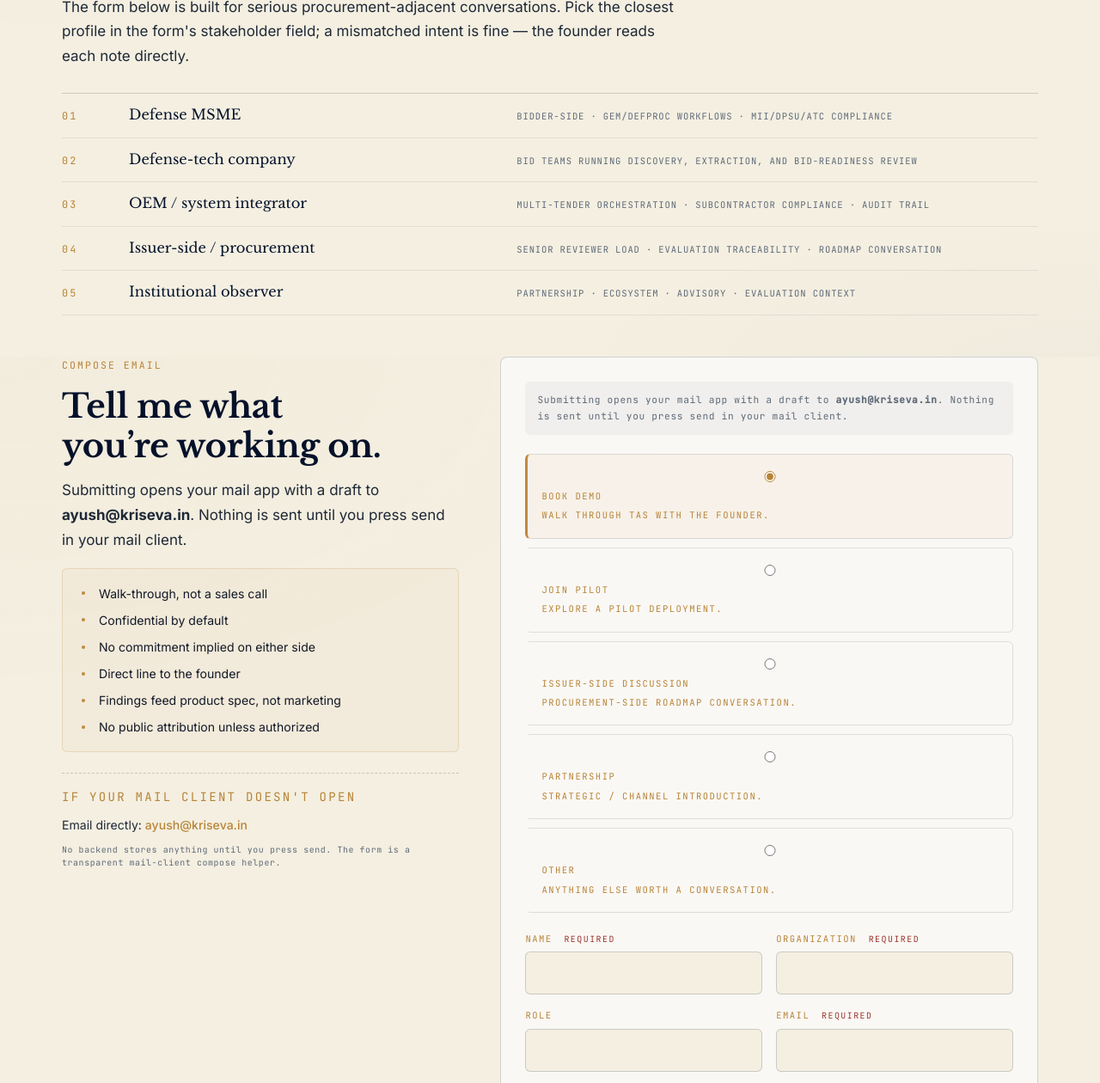
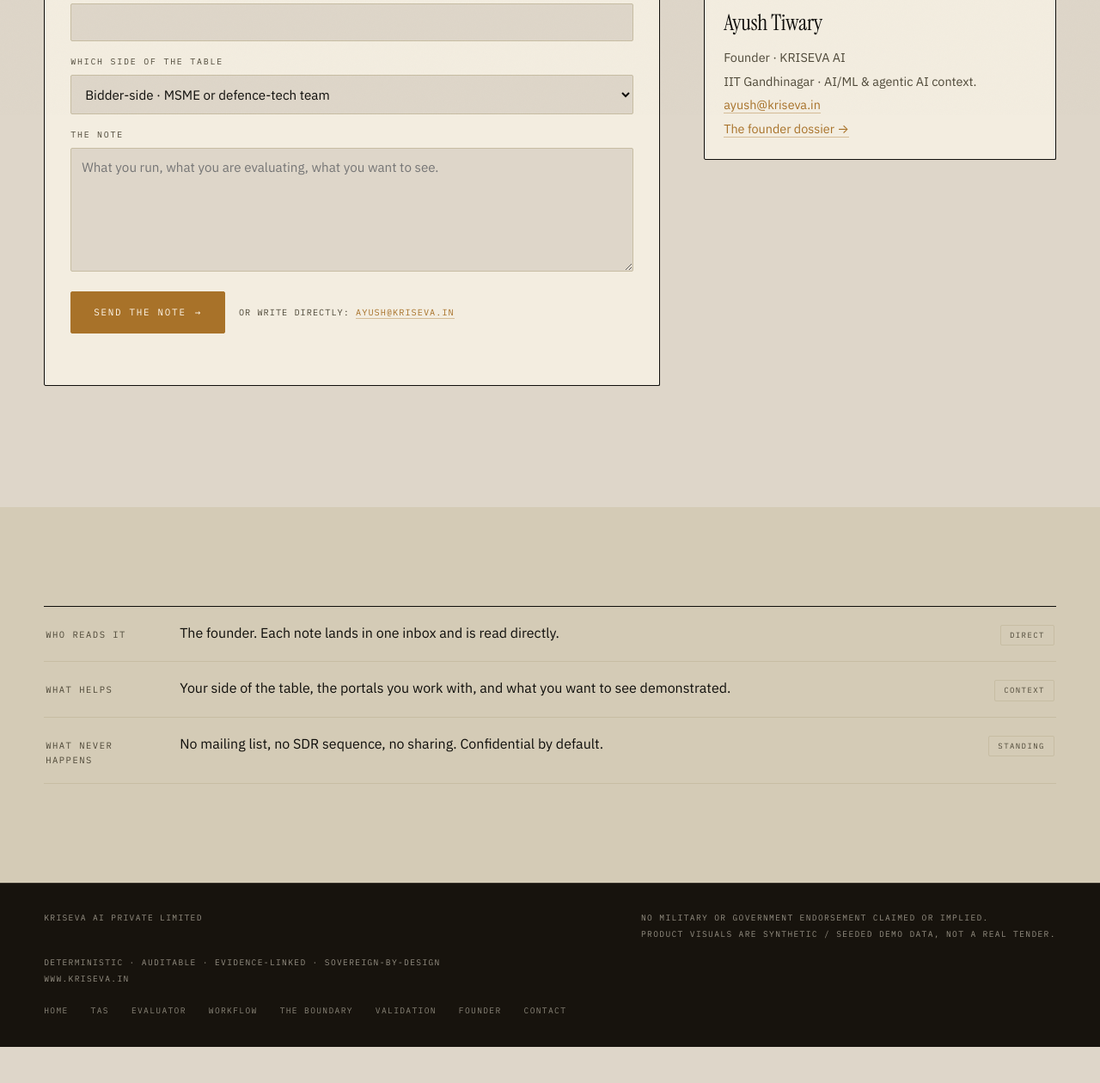
Before and after one commit to aloo7/Kriseva_website_v1, an Astro site in the folder website/: page /contact in a window 1280 px wide. Shown: the part 666-1926 px from the top of the page at 86% size. After the commit the page ends 1884 px from the top, so only its background shows below. Built offline with nearby package versions, Linux system fonts and the light colour scheme; Astro itself is replaced by a stand-in of ours.

Commit message:
[ui] /contact: lead capture via /api/lead, honeypot, no-JS fallback

```diff
--- a/website/src/pages/contact.astro
+++ b/website/src/pages/contact.astro
@@ -1,197 +1,173 @@
 ---
-import BaseLayout from '../layouts/BaseLayout.astro';
-import RouteHero from '../components/RouteHero.astro';
-import SectionLabel from '../components/SectionLabel.astro';
-import ContactIntentPanel from '../components/ContactIntentPanel.astro';
-import { site } from '../data/site';
+// /contact - founder-direct lead capture.
+// Real form POSTing to /api/lead (Cloudflare function, MailChannels forward,
+// honeypot, success and error states). With JS off, the form still posts
+// natively and a visible direct-email line always remains. No mailto-only
+// path, no SDR funnel, no third-party form vendor.
 
-const title = 'Contact Founder';
-const description = 'Direct line to the founder. Contact Founder, Book Demo, or Join Pilot. Confidential by default. No SDR funnel.';
+import V6Layout from '../layouts/V6Layout.astro';
+import { getClaim } from '../data/publicClaims';
 
-const visitors = [
-  { label: 'Defense MSME', body: 'Bidder-side · GeM/DefProc workflows · MII/DPSU/ATC compliance' },
-  { label: 'Defense-tech company', body: 'Bid teams running discovery, extraction, and bid-readiness review' },
-  { label: 'OEM / system integrator', body: 'Multi-tender orchestration · subcontractor compliance · audit trail' },
-  { label: 'Issuer-side / procurement', body: 'Senior reviewer load · evaluation traceability · roadmap conversation' },
-  { label: 'Institutional observer', body: 'Partnership · ecosystem · advisory · evaluation context' },
-];
+const education = getClaim('founder.education')!.wording;
+
+const title = 'Contact · Speak directly with the founder';
+const description = 'If you run a tender workflow on the bidder side, sit on the evaluation side, or are evaluating Kriseva seriously, the conversation is direct and founder-led.';
 ---
-<BaseLayout title={title} description={description}>
-  <RouteHero
-    eyebrow="Speak Directly"
-    title="Contact the founder.<br /><span class='brass'>No SDR funnel.</span>"
-    subtitle="If you run a tender workflow on the bidder side, sit on the procurement side, or are evaluating KRISEVA seriously, the conversation is direct. Anonymization holds where the conversation requires it."
-    meta={`Direct: ${site.email} · ${site.domain}`}
-  />
+<V6Layout title={title} description={description} path="/contact">
 
-  {/* Visitor framing strip */}
-  <section class="section section--paper" style="padding-top:24px;padding-bottom:48px;">
-    <div class="container">
-      <div class="reveal">
-        <SectionLabel>Who this is for</SectionLabel>
-        <h2 style="margin-bottom: 14px;">Five reader profiles.</h2>
-        <p style="color: var(--ink-soft); max-width: 720px; margin-bottom: 28px;">
-          The form below is built for serious procurement-adjacent conversations. Pick the closest profile in the form's stakeholder field; a mismatched intent is fine — the founder reads each note directly.
-        </p>
+  <!-- ============ HERO + FORM ============ -->
+  <section class="ihero" aria-label="Contact">
+    <div class="wrap cgrid2">
+      <div>
+        <p class="eyebrow">Speak directly</p>
+        <h1 class="display">Contact the founder. <em class="em-brass">No SDR funnel.</em></h1>
+        <p class="dek">If you run a tender workflow on the bidder side, sit on the evaluation side, or are evaluating Kriseva seriously, the conversation is direct and founder-led.</p>
+
+        <form class="leadform rv regmark" id="leadForm" method="post" action="/api/lead" novalidate>
+          <div class="lf-row">
+            <label for="lf-name">Name</label>
+            <input id="lf-name" name="name" type="text" autocomplete="name" required maxlength="200" />
+          </div>
+          <div class="lf-row">
+            <label for="lf-org">Organisation <span class="opt">optional</span></label>
+            <input id="lf-org" name="organisation" type="text" autocomplete="organization" maxlength="300" />
+          </div>
+          <div class="lf-row">
+            <label for="lf-email">Email</label>
+            <input id="lf-email" name="email" type="email" autocomplete="email" required maxlength="320" />
+          </div>
+          <div class="lf-row">
+            <label for="lf-intent">Which side of the table</label>
+            <select id="lf-intent" name="intent">
+              <option value="bidder">Bidder-side · MSME or defence-tech team</option>
+              <option value="evaluation">Evaluation side · committee or procurement cell</option>
+              <option value="institutional">Institutional · incubator, grant, press</option>
+              <option value="other">Other</option>
+            </select>
+          </div>
+          <div class="lf-row">
+            <label for="lf-msg">The note</label>
+            <textarea id="lf-msg" name="message" rows="6" required minlength="10" maxlength="5000"
+              placeholder="What you run, what you are evaluating, what you want to see."></textarea>
+          </div>
+          <!-- honeypot: humans never see it; bots fill it -->
+          <div class="lf-hp" aria-hidden="true">
+            <label for="lf-web">Website</label>
+            <input id="lf-web" name="website" type="text" tabindex="-1" autocomplete="off" />
+          </div>
+          <div class="lf-actions">
+            <button class="btn btn-fill" type="submit" id="lf-submit">Send the note <span class="arr">→</span></button>
+            <span class="lf-direct">or write directly: <a href="mailto:ayush@kriseva.in">ayush@kriseva.in</a></span>
+          </div>
+          <p class="lf-status" id="lfStatus" role="status" aria-live="polite"></p>
+          <noscript>
+            <p class="lf-status">JavaScript is off; the form still sends. If anything fails, write directly: <a href="mailto:ayush@kriseva.in">ayush@kriseva.in</a></p>
+          </noscript>
+        </form>
       </div>
-      <ul class="contact-visitors" data-stagger>
-        {visitors.map((v, i) => (
-          <li class="reveal contact-visitors__item">
-            <span class="contact-visitors__num">{String(i + 1).padStart(2, '0')}</span>
-            <span class="contact-visitors__label">{v.label}</span>
-            <span class="contact-visitors__body">{v.body}</span>
-          </li>
-        ))}
-      </ul>
+
+      <aside class="fcard regmark rv" aria-label="Founder">
+        <div class="fph"><img src="/assets/v6/founder_ayush.jpg" width="900" height="1125" alt="Ayush Tiwary, founder of KRISEVA AI" loading="lazy" /></div>
+        <b>Ayush Tiwary</b>
+        <div class="fmeta">
+          Founder · KRISEVA AI<br />
+          {education}<br />
+          <a href="mailto:ayush@kriseva.in">ayush@kriseva.in</a><br />
+          <a href="/founder">The founder dossier →</a>
+        </div>
+      </aside>
     </div>
   </section>
 
-  {/* Compose email */}
-  <section class="section section--paper" style="padding-top:0;padding-bottom:88px;">
-    <div class="container contact-grid">
-      <div class="reveal">
-        <SectionLabel>Compose Email</SectionLabel>
-        <h2 style="margin-bottom:14px;">Tell me what you’re working on.</h2>
-        <p style="color:var(--ink-soft);max-width:520px;margin-bottom:18px;">
-          Submitting opens your mail app with a draft to <strong>{site.email}</strong>. Nothing is sent until you press send in your mail client.
-        </p>
-
-        <ul class="contact-meta">
-          <li><span class="contact-meta__bullet" aria-hidden="true"></span><span>Walk-through, not a sales call</span></li>
-          <li><span class="contact-meta__bullet" aria-hidden="true"></span><span>Confidential by default</span></li>
-          <li><span class="contact-meta__bullet" aria-hidden="true"></span><span>No commitment implied on either side</span></li>
-          <li><span class="contact-meta__bullet" aria-hidden="true"></span><span>Direct line to the founder</span></li>
-          <li><span class="contact-meta__bullet" aria-hidden="true"></span><span>Findings feed product spec, not marketing</span></li>
-          <li><span class="contact-meta__bullet" aria-hidden="true"></span><span>No public attribution unless authorized</span></li>
-        </ul>
-
-        <div class="contact-direct">
-          <p class="contact-direct__label">If your mail client doesn't open</p>
-          <p>Email directly: <a href={`mailto:${site.email}?subject=KRISEVA%20Inquiry`}>{site.email}</a></p>
-          <p class="contact-direct__note">No backend stores anything until you press send. The form is a transparent mail-client compose helper.</p>
-        </div>
-      </div>
-      <div class="reveal">
-        <ContactIntentPanel />
+  <!-- ============ WHAT TO EXPECT ============ -->
+  <section class="sec-pad sec-sunk" id="expect" style="margin-top:clamp(40px,6vw,90px)">
+    <div class="wrap">
+      <div class="record rv">
+        <div class="rec"><span class="date">Who reads it</span><span class="what">The founder. Each note lands in one inbox and is read directly.</span><span class="tag">Direct</span></div>
+        <div class="rec"><span class="date">What helps</span><span class="what">Your side of the table, the portals you work with, and what you want to see demonstrated.</span><span class="tag">Context</span></div>
+        <div class="rec"><span class="date">What never happens</span><span class="what">No mailing list, no SDR sequence, no sharing. Confidential by default.</span><span class="tag">Standing</span></div>
       </div>
     </div>
   </section>
-</BaseLayout>
 
-<style>
-  /* ─────────────── Visitor strip ─────────────── */
-  .contact-visitors {
-    list-style: none;
-    margin: 0;
-    padding: 0;
-    display: grid;
-    gap: 0;
-    border-top: 1px solid rgba(16, 35, 59, 0.18);
-  }
-  .contact-visitors__item {
-    display: grid;
-    grid-template-columns: 60px 1fr 1.4fr;
-    column-gap: 18px;
-    padding: 14px 0;
-    border-bottom: 1px solid rgba(16, 35, 59, 0.08);
-    align-items: baseline;
-  }
-  .contact-visitors__num {
-    font-family: var(--font-mono);
-    font-size: 0.74rem;
-    letter-spacing: 0.18em;
-    color: var(--accent-soft);
-    text-transform: uppercase;
-  }
-  .contact-visitors__label {
-    font-family: var(--font-serif);
-    font-size: 1.02rem;
-    color: var(--surface-deep);
-    line-height: 1.3;
-  }
-  .contact-visitors__body {
-    font-family: var(--font-mono);
-    font-size: 0.66rem;
-    letter-spacing: 0.08em;
-    color: var(--ink-quiet);
-    text-transform: uppercase;
-    line-height: 1.5;
-  }
-  @media (max-width: 720px) {
-    .contact-visitors__item {
-      grid-template-columns: 56px 1fr;
-      gap: 4px 14px;
-    }
-    .contact-visitors__num { grid-row: 1 / 3; align-self: center; }
-    .contact-visitors__body { grid-column: 2; }
+</V6Layout>
+
+<style is:global>
+/* /contact page-specific */
+.cgrid2{display:grid;grid-template-columns:minmax(0,7fr) minmax(280px,4fr);gap:clamp(28px,4vw,72px);align-items:start}
+@media (max-width:900px){.cgrid2{grid-template-columns:1fr}.cgrid2 .fcard{max-width:420px}}
+.leadform{margin-top:clamp(26px,3.4vw,44px);background:var(--paper-raised);border:1px solid var(--ink);
+  border-radius:2px;padding:clamp(18px,2.6vw,30px)}
+.lf-row{margin-bottom:16px}
+.lf-row label{display:block;font-family:var(--mono);font-size:.62rem;letter-spacing:.18em;
+  text-transform:uppercase;color:var(--ink-sec);margin-bottom:7px}
+.lf-row label .opt{color:var(--ink-quiet);letter-spacing:.12em}
+.lf-row input,.lf-row select,.lf-row textarea{width:100%;font-family:var(--sans);font-size:.95rem;
+  color:var(--ink);background:var(--paper);border:1px solid var(--rule);border-radius:2px;
+  padding:11px 12px;transition:border-color .2s}
+.lf-row input:focus,.lf-row select:focus,.lf-row textarea:focus{border-color:var(--ink);outline:none}
+.lf-row textarea{resize:vertical;min-height:120px}
+.lf-hp{position:absolute;left:-9999px;top:auto;width:1px;height:1px;overflow:hidden}
+.lf-actions{display:flex;flex-wrap:wrap;align-items:center;gap:16px;margin-top:6px}
+.lf-direct{font-family:var(--mono);font-size:.64rem;letter-spacing:.1em;text-transform:uppercase;color:var(--ink-sec)}
+.lf-direct a{color:var(--brass);text-decoration:none;border-bottom:1px solid rgba(168,114,41,.4)}
+.lf-status{margin-top:14px;font-family:var(--mono);font-size:.7rem;letter-spacing:.08em;
+  color:var(--ink-sec);min-height:1.4em}
+.lf-status.ok{color:var(--vt-verified)}
+.lf-status.err{color:var(--vt-failed)}
+.fcard{border:1px solid var(--ink);border-radius:2px;padding:22px;background:var(--paper-raised)}
+.fph{margin:-22px -22px 18px;overflow:hidden;border-bottom:1px solid var(--ink);aspect-ratio:4/5}
+.fph img{width:100%;height:100%;object-fit:cover;display:block;filter:saturate(.92)}
+.fcard b{display:block;font-family:var(--serif);font-weight:400;font-size:1.6rem;letter-spacing:-.01em;margin-bottom:6px}
+.fcard .fmeta{font-size:.9rem;line-height:1.9;color:var(--ink-sec)}
+.fcard a{color:var(--brass);text-decoration:none;border-bottom:1px solid rgba(168,114,41,.4)}
+.fcard a:hover{border-bottom-color:var(--brass)}
+</style>
+
+<script is:inline>
+// Lead form: fetch POST with success / error states; native POST remains the
+// no-JS fallback. ?intent= deep links preselect the side of the table.
+(function () {
+  var form = document.getElementById('leadForm'), status = document.getElementById('lfStatus'),
+      submit = document.getElementById('lf-submit');
+  if (!form) return;
+
+  var intent = new URLSearchParams(location.search).get('intent');
+  var map = { demo: 'bidder', pilot: 'bidder', partnership: 'institutional', issuer: 'evaluation', evaluation: 'evaluation' };
+  var sel = document.getElementById('lf-intent');
+  if (intent && sel) {
+    var v = map[intent] || intent;
+    if ([].some.call(sel.options, function (o) { return o.value === v; })) sel.value = v;
   }
 
-  /* ─────────────── Compose grid ─────────────── */
-  .contact-grid {
-    display: grid;
-    grid-template-columns: 0.85fr 1.15fr;
-    gap: 48px;
-    align-items: start;
-  }
-  @media (max-width: 920px) { .contact-grid { grid-template-columns: 1fr; gap: 32px; } }
-
-  .contact-meta {
-    display: grid;
-    gap: 10px;
-    margin-bottom: 24px;
-    padding: 18px 20px;
-    background: rgba(193, 138, 62, 0.04);
-    border: 1px solid rgba(193, 138, 62, 0.22);
-    border-radius: var(--radius-control);
-  }
-  .contact-meta li {
-    display: grid;
-    grid-template-columns: 8px 1fr;
-    gap: 14px;
-    align-items: center;
-    list-style: none;
-    font-size: 0.88rem;
-    color: var(--ink);
-    line-height: 1.5;
-  }
-  .contact-meta__bullet {
-    width: 4px;
-    height: 4px;
-    border-radius: 50%;
-    background: var(--accent-primary);
-    margin-left: 2px;
-  }
-
-  /* Direct-mailto fallback panel — visible "if your client doesn't open"
-     instruction with a transparent-no-backend disclaimer. */
-  .contact-direct {
-    border-top: 1px dashed rgba(16, 35, 59, 0.20);
-    padding-top: 16px;
-    color: var(--ink-secondary);
-  }
-  .contact-direct p {
-    margin: 0 0 6px;
-    font-size: 0.88rem;
-  }
-  .contact-direct__label {
-    font-family: var(--font-mono);
-    font-size: 0.62rem;
-    letter-spacing: 0.16em;
-    color: var(--accent-soft);
-    text-transform: uppercase;
-    margin-bottom: 8px !important;
-  }
-  .contact-direct a {
-    color: var(--accent-soft);
-    font-weight: 500;
-    word-break: break-all;
-  }
-  .contact-direct__note {
-    font-family: var(--font-mono);
-    font-size: 0.62rem !important;
-    letter-spacing: 0.06em;
-    color: var(--ink-quiet);
-    line-height: 1.5;
-    margin-top: 10px !important;
-  }
-</style>
+  form.addEventListener('submit', function (e) {
+    e.preventDefault();
+    if (!form.reportValidity()) return;
+    submit.disabled = true;
+    status.className = 'lf-status';
+    status.textContent = 'Sending…';
+    var data = {};
+    new FormData(form).forEach(function (val, key) { data[key] = val; });
+    fetch('/api/lead', {
+      method: 'POST',
+      headers: { 'content-type': 'application/json', accept: 'application/json' },
+      body: JSON.stringify(data)
+    }).then(function (res) { return res.json().catch(function () { return { ok: res.ok }; }); })
+      .then(function (out) {
+        if (out.ok) {
+          status.className = 'lf-status ok';
+          status.textContent = 'ON FILE. The founder reads each note directly; expect a reply from ayush@kriseva.in.';
+          form.reset();
+        } else {
+          status.className = 'lf-status err';
+          status.textContent = (out.detail || 'The note did not send.') + ' Write directly: ayush@kriseva.in';
+        }
+      })
+      .catch(function () {
+        status.className = 'lf-status err';
+        status.textContent = 'The note did not send. Write directly: ayush@kriseva.in';
+      })
+      .finally(function () { submit.disabled = false; });
+  });
+})();
+</script>
```
Also changed, not shown: website/functions/api/_lead-core.ts (added, +139 -0 lines), website/functions/api/lead.ts (added, +15 -0 lines), worker/index.ts (added, +19 -0 lines), 1 other file.
